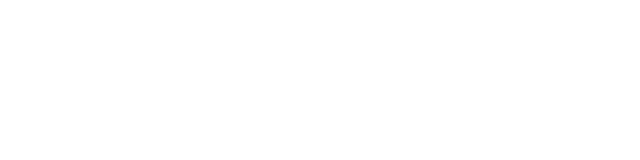
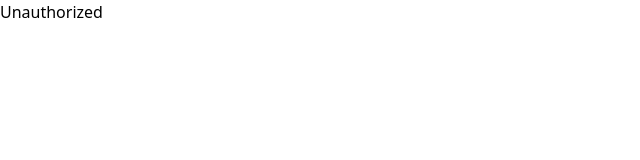
Before and after one commit to 2tuanan/note-taking, a React (Create React App) app: page /unauthorized in a window 1280 px wide. Before the commit this address had no page. Shown: the top 160 px of the page, without its empty margins (0-640 px from the left). Built offline with nearby package versions, Linux system fonts and the light colour scheme; a web font is replaced by a local one.

Commit message:
Add ProtectRoute for Separate Role

```diff
--- /dev/null
+++ b/src/router/routes/ProtectRoute.jsx
@@ -0,0 +1,20 @@
+import React, { Suspense } from 'react';
+import { useSelector } from 'react-redux';
+import { Navigate } from 'react-router-dom';
+
+const ProtectRoute = ({route, children}) => {
+    const {role, userInfo} = useSelector(state => state.auth)
+    if (role) {
+        if (userInfo) {
+            if (userInfo.role === route.role) {
+                return <Suspense fallback={null}>{children}</Suspense>
+            } else {
+                return <Navigate to='/unauthorized'/>
+            }
+        }
+    } else {
+        return <Navigate to='/login' replace/>
+    }
+};
+
+export default ProtectRoute;
--- a/src/router/routes/index.js
+++ b/src/router/routes/index.js
@@ -1,7 +1,11 @@
 import { privateRoutes } from './privateRoutes';
 import MainLayout from '../../layout/MainLayout.jsx';
+import ProtectRoute from './ProtectRoute.jsx';
 
 export const getRoutes = () => {
+    privateRoutes.map(r => {
+        r.element = <ProtectRoute route={r}>{r.element}</ProtectRoute>
+    })
     return {
         path: '/',
         element: <MainLayout />,
--- a/src/router/routes/publicRoutes.js
+++ b/src/router/routes/publicRoutes.js
@@ -3,6 +3,7 @@ const AdminLogin = lazy(() => import('../../views/auth/AdminLogin'));
 const Login = lazy(() => import('../../views/auth/Login'));
 const Register = lazy(() => import('../../views/auth/Register'));
 const Home = lazy(() => import('../../views/Home'));
+const UnAuthorized = lazy(() => import('../../views/UnAuthorized'));
 
 const publicRoutes =[
     {
@@ -20,6 +21,10 @@ const publicRoutes =[
     {
         path: '/register',
         element: <Register />
+    },
+    {
+        path: 'unauthorized',
+        element: <UnAuthorized />
     }
 ]
 
--- /dev/null
+++ b/src/views/UnAuthorized.jsx
@@ -0,0 +1,11 @@
+import React from 'react';
+
+const UnAuthorized = () => {
+    return (
+        <div>
+            <h1>Unauthorized</h1>
+        </div>
+    );
+};
+
+export default UnAuthorized;
```
